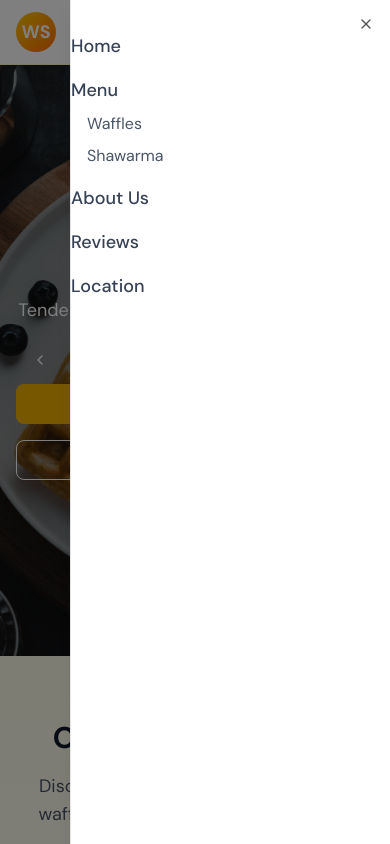
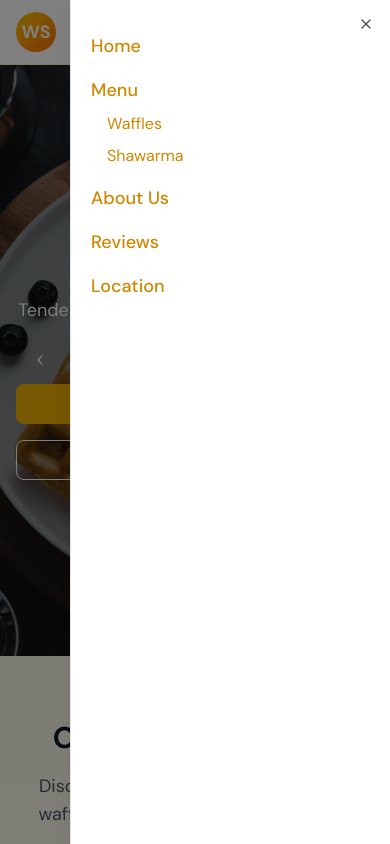
Before and after one commit to lastsaintcrucified/waffle-inn, a Next.js app: page / in a window 390 px wide. Both pictures are taken after a click on the button 356 px from the left and 32 px from the top of the page. Shown: the top 844 px of the page. Built offline with nearby package versions, Linux system fonts and the light colour scheme.

Commit message:
1str done edit gap ml

```diff
--- a/components/navbar.tsx
+++ b/components/navbar.tsx
@@ -120,27 +120,27 @@ export default function Navbar() {
 							side='right'
 							className='w-80'
 						>
-							<div className='flex flex-col space-y-4 mt-8'>
+							<div className='flex flex-col space-y-4 mt-8 ml-5'>
 								<Link
 									href='#home'
-									className='text-lg font-medium text-gray-700 hover:text-yellow-600 transition-colors'
+									className='text-lg font-medium text-yellow-600 hover:text-yellow-600 transition-colors'
 									onClick={() => setIsOpen(false)}
 								>
 									Home
 								</Link>
 								<div className='space-y-2'>
-									<p className='text-lg font-medium text-gray-700'>Menu</p>
+									<p className='text-lg font-medium text-yellow-600'>Menu</p>
 									<div className='pl-4 space-y-2'>
 										<Link
 											href='#waffles'
-											className='block text-gray-600 hover:text-yellow-600 transition-colors'
+											className='block text-yellow-600 hover:text-yellow-600 transition-colors'
 											onClick={() => setIsOpen(false)}
 										>
 											Waffles
 										</Link>
 										<Link
 											href='#shawarma'
-											className='block text-gray-600 hover:text-yellow-600 transition-colors'
+											className='block text-yellow-600 hover:text-yellow-600 transition-colors'
 											onClick={() => setIsOpen(false)}
 										>
 											Shawarma
@@ -149,21 +149,21 @@ export default function Navbar() {
 								</div>
 								<Link
 									href='#about'
-									className='text-lg font-medium text-gray-700 hover:text-yellow-600 transition-colors'
+									className='text-lg font-medium text-yellow-600 hover:text-yellow-600 transition-colors'
 									onClick={() => setIsOpen(false)}
 								>
 									About Us
 								</Link>
 								<Link
 									href='#reviews'
-									className='text-lg font-medium text-gray-700 hover:text-yellow-600 transition-colors'
+									className='text-lg font-medium text-yellow-600 hover:text-yellow-600 transition-colors'
 									onClick={() => setIsOpen(false)}
 								>
 									Reviews
 								</Link>
 								<Link
 									href='#location'
-									className='text-lg font-medium text-gray-700 hover:text-yellow-600 transition-colors'
+									className='text-lg font-medium text-yellow-600 hover:text-yellow-600 transition-colors'
 									onClick={() => setIsOpen(false)}
 								>
 									Location
```
